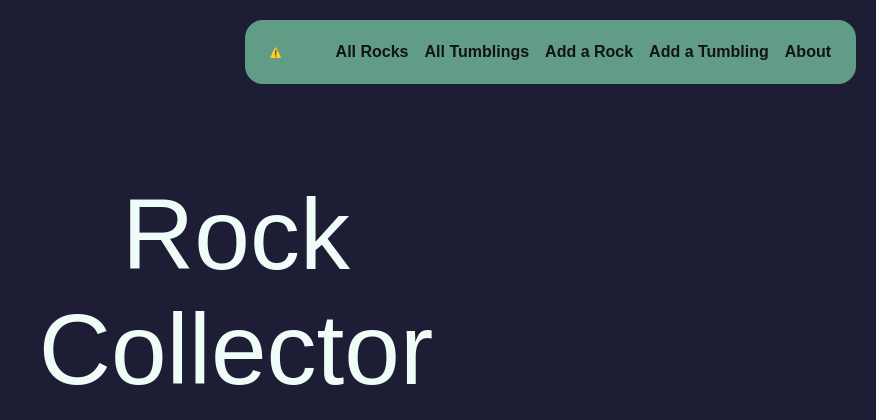
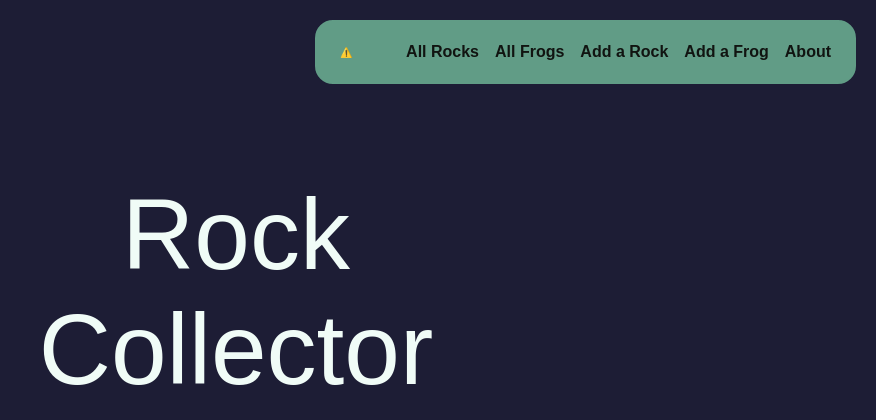
Before and after one commit to shakestuffup73/rock-collector, a Django app: page / in a window 1280 px wide. Shown: the top 420 px of the page, without its empty margins (404-1280 px from the left). Run offline with Django 4.2, Linux system fonts and the light colour scheme; some web fonts are replaced.

Commit message:
update model from tumbled to frog

```diff
--- a/main_app/admin.py
+++ b/main_app/admin.py
@@ -1,7 +1,7 @@
 from django.contrib import admin
-from .models import Rock, Feeding, Tumbled
+from .models import Rock, Feeding, Frog
 # Register your models here.
 
 admin.site.register(Rock)
 admin.site.register(Feeding)
-admin.site.register(Tumbled)
+admin.site.register(Frog)
--- a/main_app/templates/base.html
+++ b/main_app/templates/base.html
@@ -35,9 +35,9 @@
         </lottie-player>
         </li>
         <li><a href="{% url 'rocks_index' %}">All Rocks</a></li>
-        <li><a href="{% url 'tumbled_index' %}">All Tumblings</a></li>
+        <li><a href="{% url 'frogs_index' %}">All Frogs</a></li>
         <li><a href="{% url 'rocks_create' %}">Add a Rock</a></li>
-        <li><a href="{% url 'tumbled_create' %}">Add a Tumbling</a></li>
+        <li><a href="{% url 'frogs_create' %}">Add a Frog</a></li>
         <li><a href="{% url 'about' %}">About</a></li>
       </ul>
     </nav>
--- a/main_app/templates/main_app/tumbled_form.html
+++ b/main_app/templates/main_app/frog_form.html
@@ -10,7 +10,7 @@
   {% if object %}
     <h1>Edit {{object.name}}</h1>
   {% else %}
-    <h1>Add a Tumbling</h1>
+    <h1>Add a Frog</h1>
   {% endif %}
 </div>
 <form action="" method="post" class="form-container" autocomplete="off">
--- a/main_app/urls.py
+++ b/main_app/urls.py
@@ -10,7 +10,7 @@ urlpatterns = [
   path('rocks/<int:pk>/update/', views.RockUpdate.as_view(), name='rocks_update'),
   path('rocks/<int:pk>/delete/', views.RockDelete.as_view(), name='rocks_delete'),
   path('rocks/<int:rock_id>/add_feeding', views.add_feeding, name='add_feeding'),
-  path('tumbled/create/', views.TumbledCreate.as_view(), name='tumbled_create'),
-  path('tumbled/<int:pk>/', views.TumbledDetail.as_view(), name='tumbled_detail'),
-  path('tumbled/', views.TumbledList.as_view(), name='tumbled_index')
+  path('frogs/create/', views.FrogCreate.as_view(), name='frogs_create'),
+  path('frogs/<int:pk>/', views.FrogDetail.as_view(), name='frogs_detail'),
+  path('frogs/', views.FrogList.as_view(), name='frogs_index')
 ]
--- a/main_app/views.py
+++ b/main_app/views.py
@@ -2,7 +2,7 @@ from django.shortcuts import render, redirect
 from django.urls import reverse
 from django.views.generic import ListView, DetailView
 from django.views.generic.edit import CreateView, UpdateView, DeleteView
-from .models import Rock, Tumbled
+from .models import Rock, Frog
 from .forms import FeedingForm
 
 # Create your views here.
@@ -37,7 +37,6 @@ class RockCreate(CreateView):
   fields = '__all__'
   success_url = '/rocks/'
 
-
 class RockUpdate(UpdateView):
   model = Rock
   fields = ['color', 'hardness']
@@ -46,18 +45,18 @@ class RockDelete(DeleteView):
   model = Rock
   success_url = '/rocks/'
 
-class TumbledCreate(CreateView):
-  model = Tumbled
+class FrogCreate(CreateView):
+  model = Frog
   fields = '__all__'
 
   def __str__(self):
     return self.name
 
   def get_absolute_url(self):
-    return reverse('tumbled_detail', kwargs={'pk': self.id})
+    return reverse('frog_detail', kwargs={'pk': self.id})
 
-class TumbledList(ListView):
-  model = Tumbled
+class FrogList(ListView):
+  model = Frog
 
-class TumbledDetail(DetailView):
-  model = Tumbled
+class FrogDetail(DetailView):
+  model = Frog
```
Also changed, not shown: main_app/models.py (+14 -9 lines), main_app/templates/main_app/frog_list.html (renamed from main_app/templates/main_app/tumbled_list.html, +6 -6 lines), main_app/migrations/0007_frog_delete_tumbled.py (added), main_app/static/css/frogs/frog-index.css (renamed from main_app/static/css/tumblings/tumble-index.css), main_app/templates/main_app/frog_detail.html (added), main_app/templates/main_app/tumbled_detail.html (deleted).
